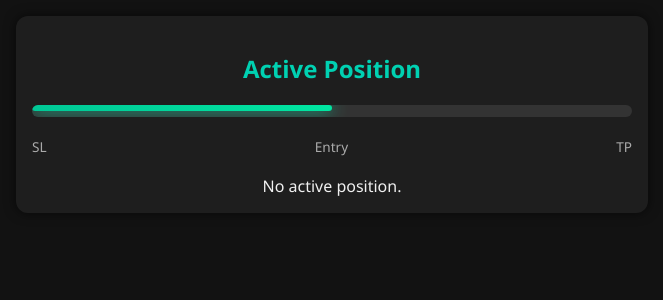
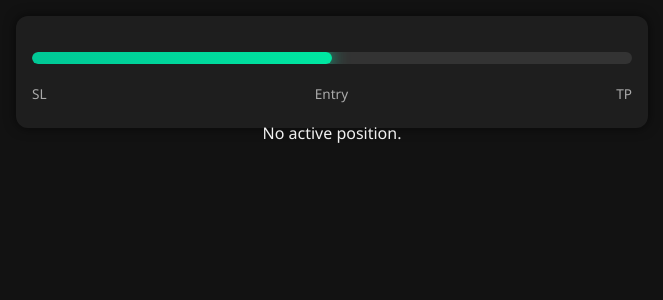
Before and after one commit to bonzoholda/okx-trader, a FastAPI app: page /position_tracker in a window 1280 px wide. Shown: the top 300 px of the page, without its empty margins (308-971 px from the left). Run offline with FastAPI, Linux system fonts and the light colour scheme; parts of the project's set-up code (start-up, migrations or seed data) failed here and were passed over.

Commit message:
Update position_tracker.html

```diff
--- a/templates/position_tracker.html
+++ b/templates/position_tracker.html
@@ -14,6 +14,7 @@
 
     .container {
       max-width: 600px;
+      max-height: 80px;
       margin: auto;
       background-color: #1e1e1e;
       padding: 1rem;
@@ -38,7 +39,7 @@
 
     .bar {
       position: absolute;
-      height: 50%;
+      height: 100%;
       background: linear-gradient(90deg, #00c896, #00e6a1);
       box-shadow: 0 0 12px #00e6a1aa;
       transition: left 0.2s;
@@ -75,7 +76,7 @@
 </head>
 <body>
   <div class="container">
-    <h2>Active Position</h2>
+
     <div class="bar-wrapper">
       <div id="bar" class="bar pulse" style="width: 50%"></div>
     </div>
```
